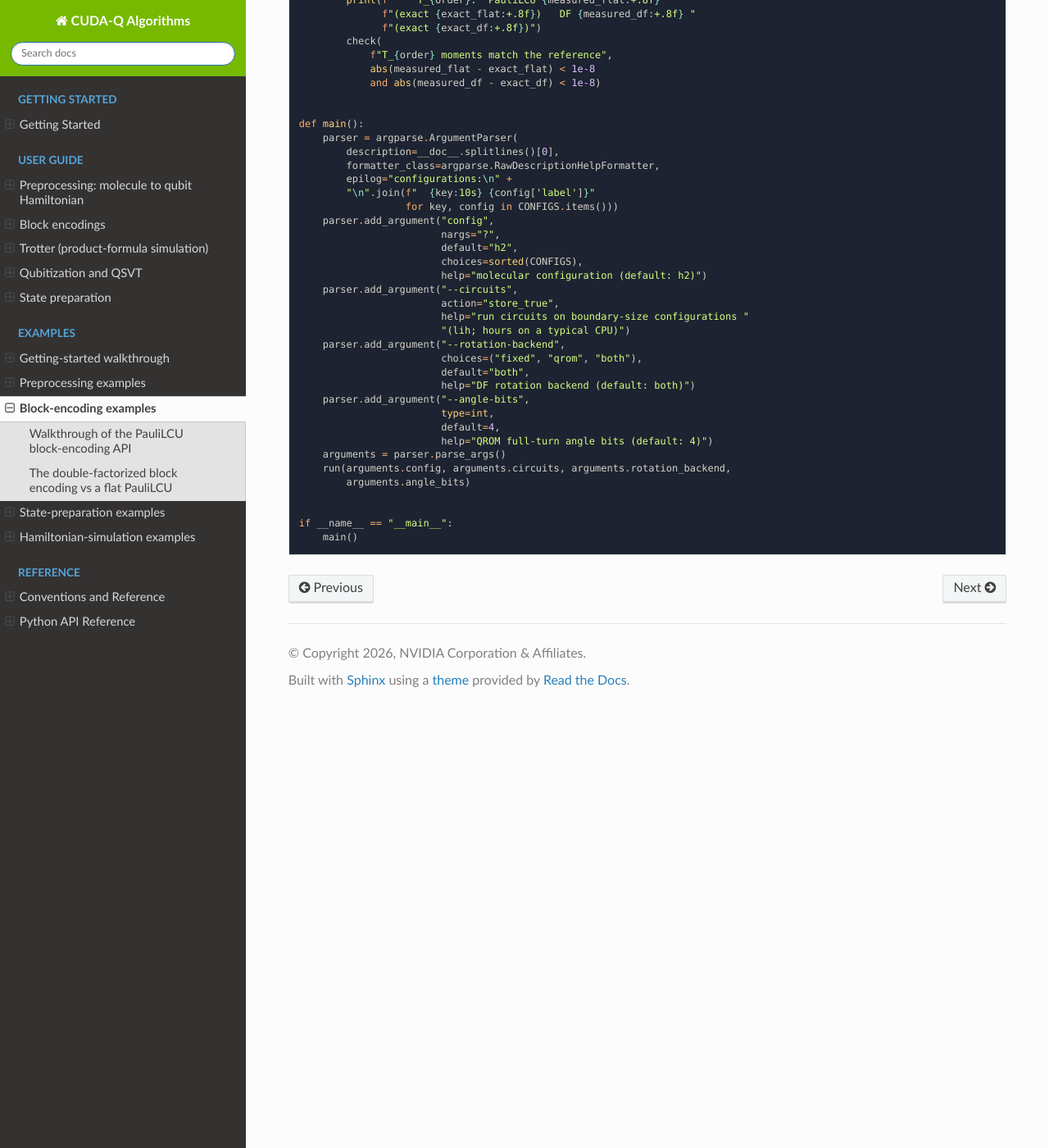
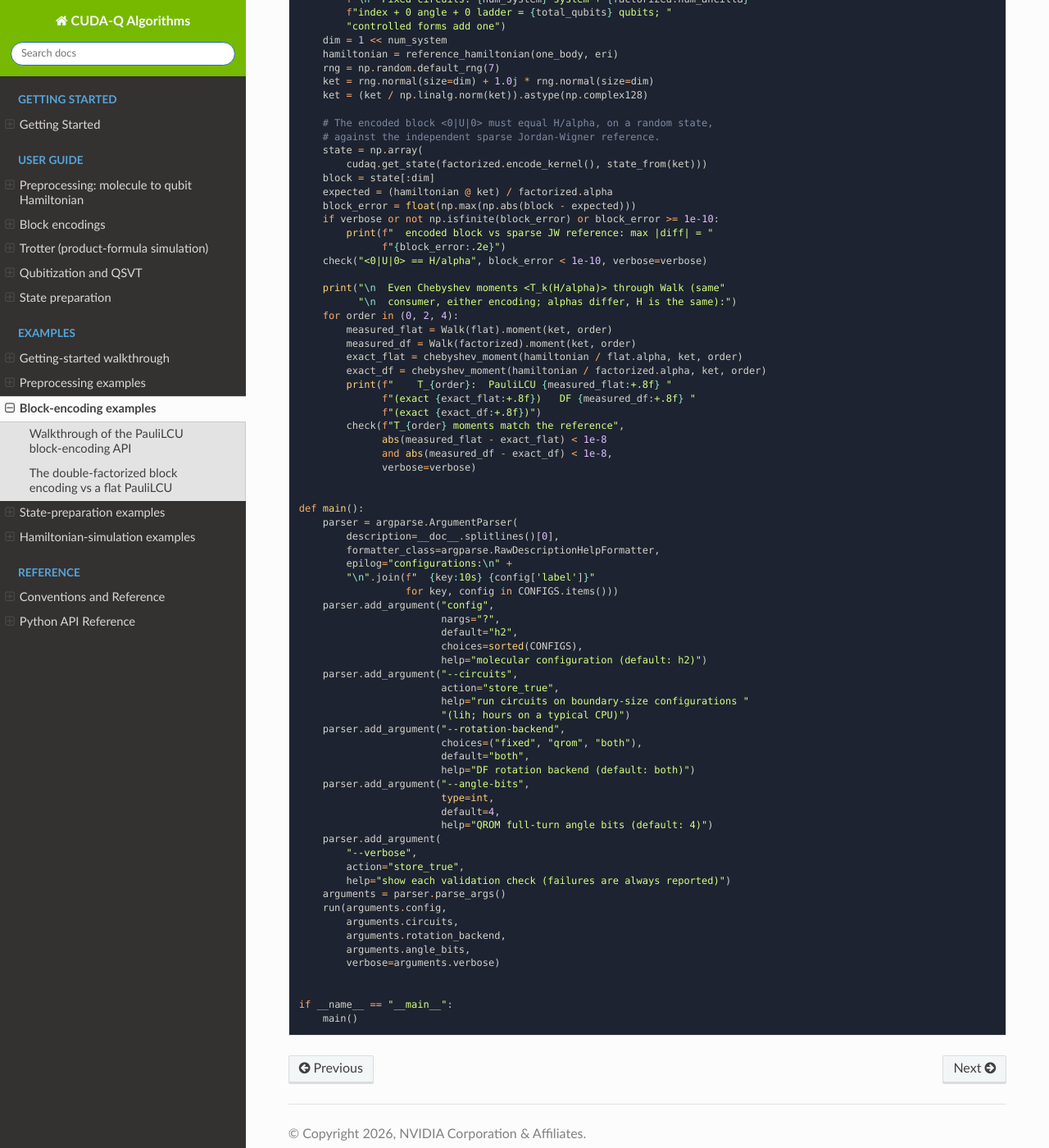
Before and after one commit to NVIDIA/cudaq-algorithms, a Sphinx documentation site: the page built from docs/sphinx/examples_rst/block_encodings.rst, in a window 1280 px wide and 1400 px high, scrolled down 12289 px. Shown: the whole window at 82% size. Built offline with Sphinx 7.4.7 and the Read the Docs theme 3.1.0, drawn with Linux system fonts in a browser that asks for light colours; some of the changed text lies outside the part shown.

Commit message:
docs: hide routine example checks unless verbose
Keep every validation active and always report failures. Preserve student-facing results, resource tables, and approximation errors in default output. Document --verbose in the scripts and example pages.

Signed-off-by: Scott Thornton <wsttiger@gmail.com>

```diff
--- a/docs/sphinx/examples/python/df_block_encoding.py
+++ b/docs/sphinx/examples/python/df_block_encoding.py
@@ -61,6 +61,7 @@
 resource-only; the size policy above applies to the fixed backend. Tight
 circuit checks target the represented operator, with angle rounding
 reported separately. No compiled extension is needed.
+Add --verbose to show individual validation checks; failures are always reported.
 """
 from __future__ import annotations
 
@@ -228,8 +229,9 @@
     return float(np.real(ket.conj() @ t_cur))
 
 
-def check(label: str, condition: bool):
-    print(f"  [check] {label} ... {'OK' if condition else 'FAILED'}")
+def check(label: str, condition: bool, *, verbose=False):
+    if verbose or not condition:
+        print(f"  [check] {label} ... {'OK' if condition else 'FAILED'}")
     if not condition:
         sys.exit(1)
 
@@ -283,8 +285,14 @@
     return result[0, 0]
 
 
-def report_programmed_frames(one_body, eri, factorized, core_energy,
-                             angle_bits, circuits):
+def report_programmed_frames(one_body,
+                             eri,
+                             factorized,
+                             core_energy,
+                             angle_bits,
+                             circuits,
+                             *,
+                             verbose=False):
     """Small H2 numerical capstone; larger programs are resource reports."""
     encoding = DoubleFactorizedEncoding(one_body,
                                         factorized.factorization,
@@ -307,10 +315,10 @@
           "acts only on Z words/signs, not on lookup or rotations.")
     print("  Gate counts here are logical operations, without rotation "
           "synthesis or paper-optimized normalization.")
-    check(
-        "fixed and QROM retain identical coefficients and alpha",
-        encoding.terms == factorized.terms
-        and encoding.alpha == factorized.alpha)
+    check("fixed and QROM retain identical coefficients and alpha",
+          encoding.terms == factorized.terms
+          and encoding.alpha == factorized.alpha,
+          verbose=verbose)
     # Dense determinant-minor references grow exponentially. Only the default
     # two-spatial-mode case runs them; larger molecules retain the original
     # classical truncation/compression and fixed-backend demonstrations.
@@ -338,8 +346,9 @@
         f"  Operator errors (Ha): factorization={np.linalg.norm(df_h-input_h,2):.3e}, "
         f"threshold={np.linalg.norm(kept-df_h,2):.3e}, "
         f"angle={angle_error:.3e}, bound={bound:.3e} (+1e-10 floating slack)")
-    check("angle error satisfies its derived operator bound", angle_error
-          <= bound + 1e-10)
+    check("angle error satisfies its derived operator bound",
+          angle_error <= bound + 1e-10,
+          verbose=verbose)
     print(
         f"  NumPy ground energies, including classical core offset: "
         f"fixed={np.linalg.eigvalsh(kept)[0] + core_energy:.12f}, "
@@ -373,9 +382,10 @@
         actual = np.asarray(cudaq.get_state(kernel,
                                             state_from(ket)))[:len(ket)]
         error = float(np.max(np.abs(actual - expected)))
-        print(f"  {label}: max |diff|={error:.3e}, tolerance=1e-10")
+        if verbose or not np.isfinite(error) or error > 1e-10:
+            print(f"  {label}: max |diff|={error:.3e}, tolerance=1e-10")
         np.testing.assert_allclose(actual, expected, rtol=0, atol=1e-10)
-        check(label, error <= 1e-10)
+        check(label, error <= 1e-10, verbose=verbose)
 
     scaled = represented / encoding.alpha
     verify("QROM <0|U|0> = H_b/alpha", encoding.encode_kernel(), scaled @ ket)
@@ -395,7 +405,12 @@
         "grows exponentially with workspace.")
 
 
-def run(key: str, force_circuits: bool, rotation_backend="both", angle_bits=4):
+def run(key: str,
+        force_circuits: bool,
+        rotation_backend="both",
+        angle_bits=4,
+        *,
+        verbose=False):
     config = CONFIGS[key]
     one_body, eri, core_energy, scf_energy = config["build"]()
     n = one_body.shape[0]
@@ -441,8 +456,11 @@
     # can overshoot at intermediate truncations. The tensor error IS
     # monotone (nested pivoted-Cholesky truncation).
     check("truncation error is non-increasing in leaves",
-          all(a >= b - 1e-9 for a, b in zip(errors, errors[1:])))
-    check("full-rank X-DF reconstructs the ERI exactly", errors[-1] < 1e-8)
+          all(a >= b - 1e-9 for a, b in zip(errors, errors[1:])),
+          verbose=verbose)
+    check("full-rank X-DF reconstructs the ERI exactly",
+          errors[-1] < 1e-8,
+          verbose=verbose)
 
     # RC-DF: the other dial. X-DF truncation keeps the FIRST leaves of an
     # exact factorization; C-DF re-optimizes the leaves you keep (L-BFGS
@@ -494,8 +512,9 @@
         # empirical (robust in practice at significant truncation error,
         # but a hard exit here could misfire on someone else's molecule).
         if wins and all(wins):
-            print("  [check] RC-DF fits at least as well wherever "
-                  "truncation error is still significant ... OK")
+            if verbose:
+                print("  [check] RC-DF fits at least as well wherever "
+                      "truncation error is still significant ... OK")
         elif wins:
             print("  [note] RC-DF trailed truncated X-DF at a "
                   "significant-error budget -- the ridge trades fit for "
@@ -512,8 +531,13 @@
     mode = config["mode"]
     circuits = mode == "full" or (mode == "flagged" and force_circuits)
     if rotation_backend in ("qrom", "both"):
-        report_programmed_frames(one_body, eri, factorized, core_energy,
-                                 angle_bits, circuits)
+        report_programmed_frames(one_body,
+                                 eri,
+                                 factorized,
+                                 core_energy,
+                                 angle_bits,
+                                 circuits,
+                                 verbose=verbose)
     if rotation_backend == "qrom":
         return
     total_qubits = num_system + factorized.num_ancilla
@@ -546,9 +570,10 @@
     block = state[:dim]
     expected = (hamiltonian @ ket) / factorized.alpha
     block_error = float(np.max(np.abs(block - expected)))
-    print(f"  encoded block vs sparse JW reference: max |diff| = "
-          f"{block_error:.2e}")
-    check("<0|U|0> == H/alpha", block_error < 1e-10)
+    if verbose or not np.isfinite(block_error) or block_error >= 1e-10:
+        print(f"  encoded block vs sparse JW reference: max |diff| = "
+              f"{block_error:.2e}")
+    check("<0|U|0> == H/alpha", block_error < 1e-10, verbose=verbose)
 
     print("\n  Even Chebyshev moments <T_k(H/alpha)> through Walk (same"
           "\n  consumer, either encoding; alphas differ, H is the same):")
@@ -560,10 +585,10 @@
         print(f"    T_{order}:  PauliLCU {measured_flat:+.8f} "
               f"(exact {exact_flat:+.8f})   DF {measured_df:+.8f} "
               f"(exact {exact_df:+.8f})")
-        check(
-            f"T_{order} moments match the reference",
-            abs(measured_flat - exact_flat) < 1e-8
-            and abs(measured_df - exact_df) < 1e-8)
+        check(f"T_{order} moments match the reference",
+              abs(measured_flat - exact_flat) < 1e-8
+              and abs(measured_df - exact_df) < 1e-8,
+              verbose=verbose)
 
 
 def main():
@@ -590,9 +615,16 @@
                         type=int,
                         default=4,
                         help="QROM full-turn angle bits (default: 4)")
+    parser.add_argument(
+        "--verbose",
+        action="store_true",
+        help="show each validation check (failures are always reported)")
     arguments = parser.parse_args()
-    run(arguments.config, arguments.circuits, arguments.rotation_backend,
-        arguments.angle_bits)
+    run(arguments.config,
+        arguments.circuits,
+        arguments.rotation_backend,
+        arguments.angle_bits,
+        verbose=arguments.verbose)
 
 
 if __name__ == "__main__":
--- a/docs/sphinx/examples_rst/block_encodings.rst
+++ b/docs/sphinx/examples_rst/block_encodings.rst
@@ -41,6 +41,9 @@
 evaluate accuracy together with normalization, qubit counts, and the cost of
 loading, using, and clearing the rotation data.
 
+Individual validation checks are shown with ``--verbose``. All checks still
+run by default, and failures are always reported.
+
 Runs the worked double-factorized encoding (the bring-your-own-encoding
 example ``df_encoding.py``, next to this script) head to head with a flat
 `PauliLCU` on real molecules from PySCF -- comparing alpha and term counts,
```
